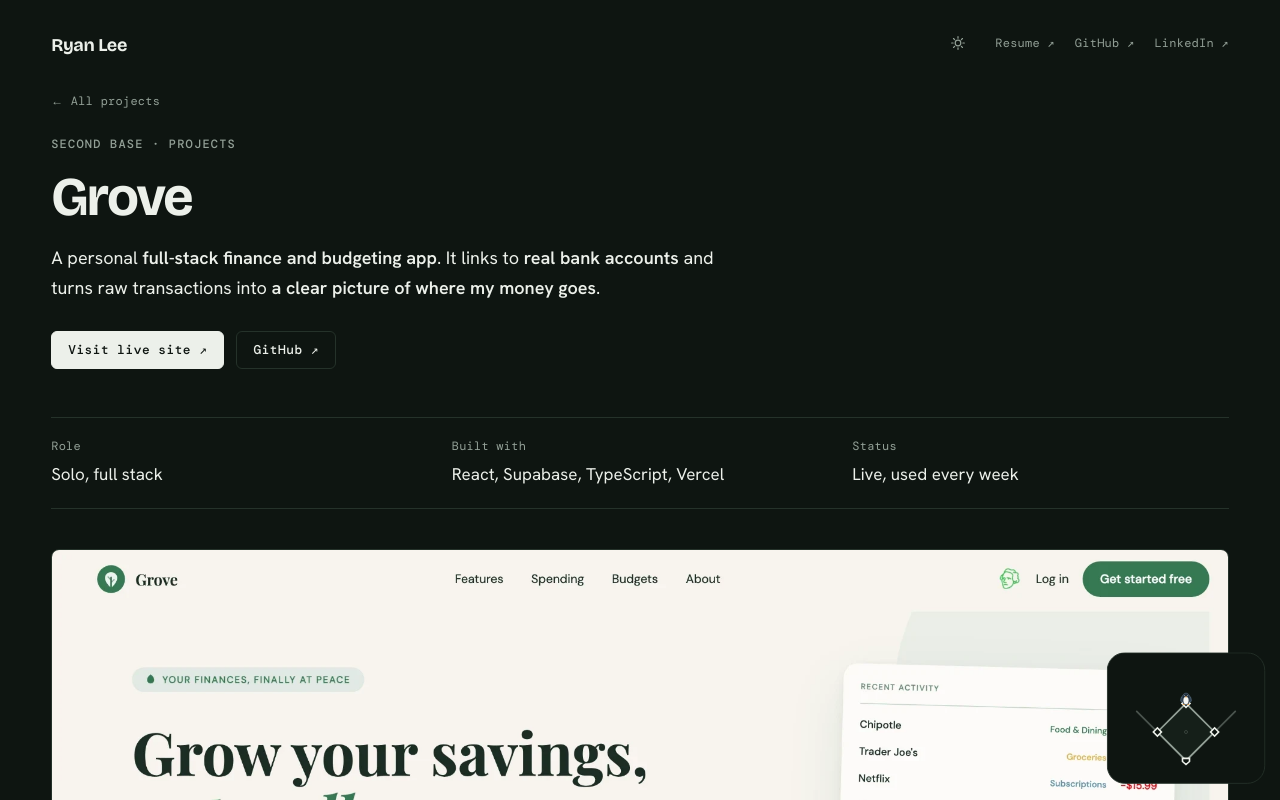
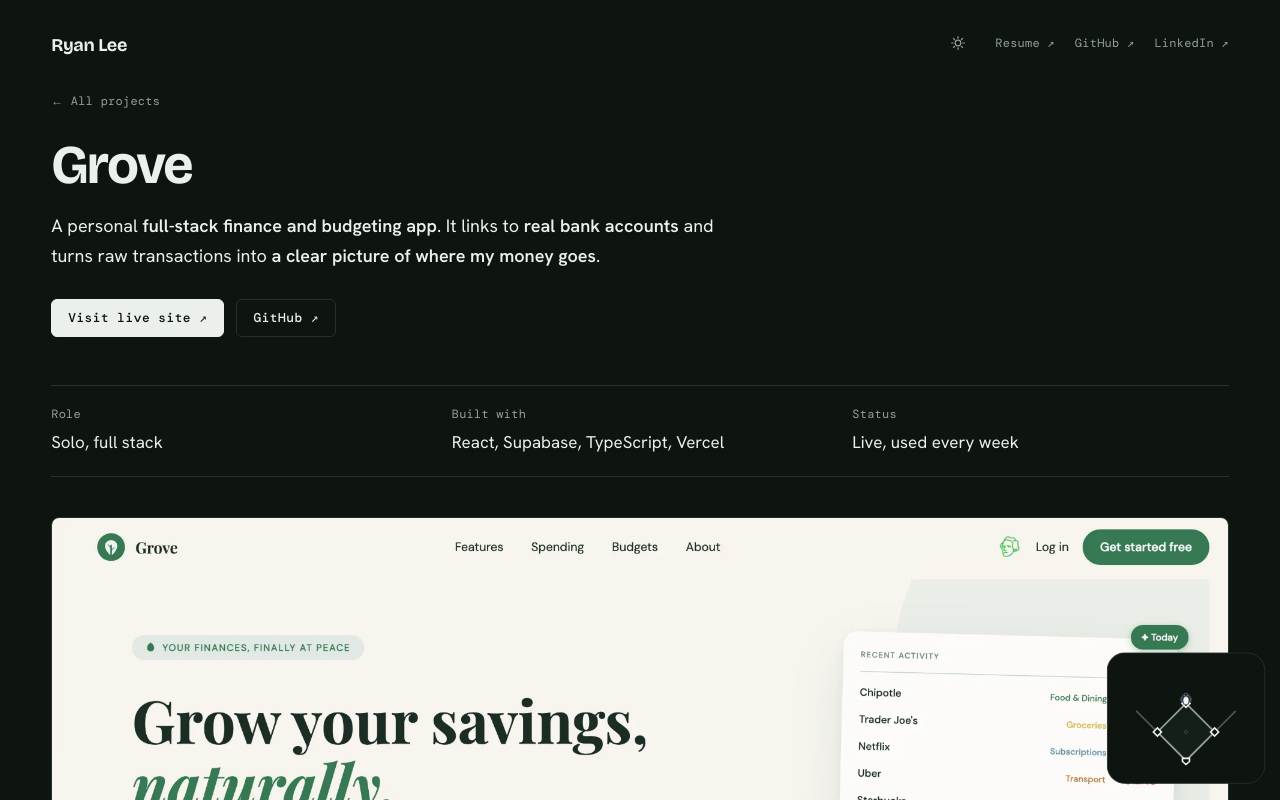
Before and after one commit to ryanlee555/portfolio, a Next.js app: page /projects/grove in a window 1280 px wide. Shown: the top 800 px of the page. Built offline with nearby package versions, Linux system fonts and the light colour scheme.

Commit message:
Drop the base eyebrow from project detail pages
Co-Authored-By: Claude Opus 5.5 <noreply@anthropic.com>

```diff
--- a/src/app/projects/[slug]/page.tsx
+++ b/src/app/projects/[slug]/page.tsx
@@ -41,7 +41,6 @@ async function ProjectBody({ params }: { params: PageProps<"/projects/[slug]">["
       <Link href="/projects" className="back mono">
         ← All projects
       </Link>
-      <p className="eyebrow">Second base · Projects</p>
       <h2 id="proj-title">{project.name}</h2>
       <p className="lede">
         <RichText text={project.summary} />
```
Also changed, not shown: 1 other file (tests, documents, lock files or other folders).
